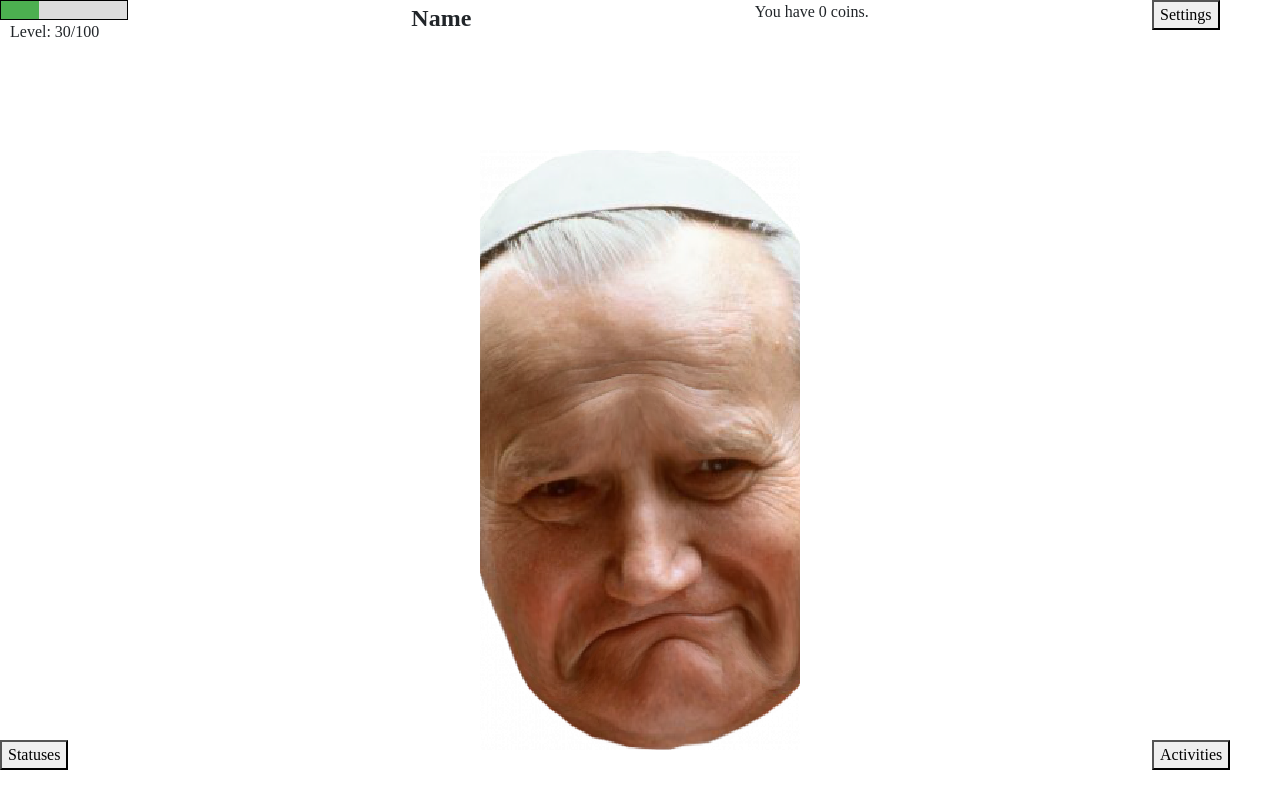
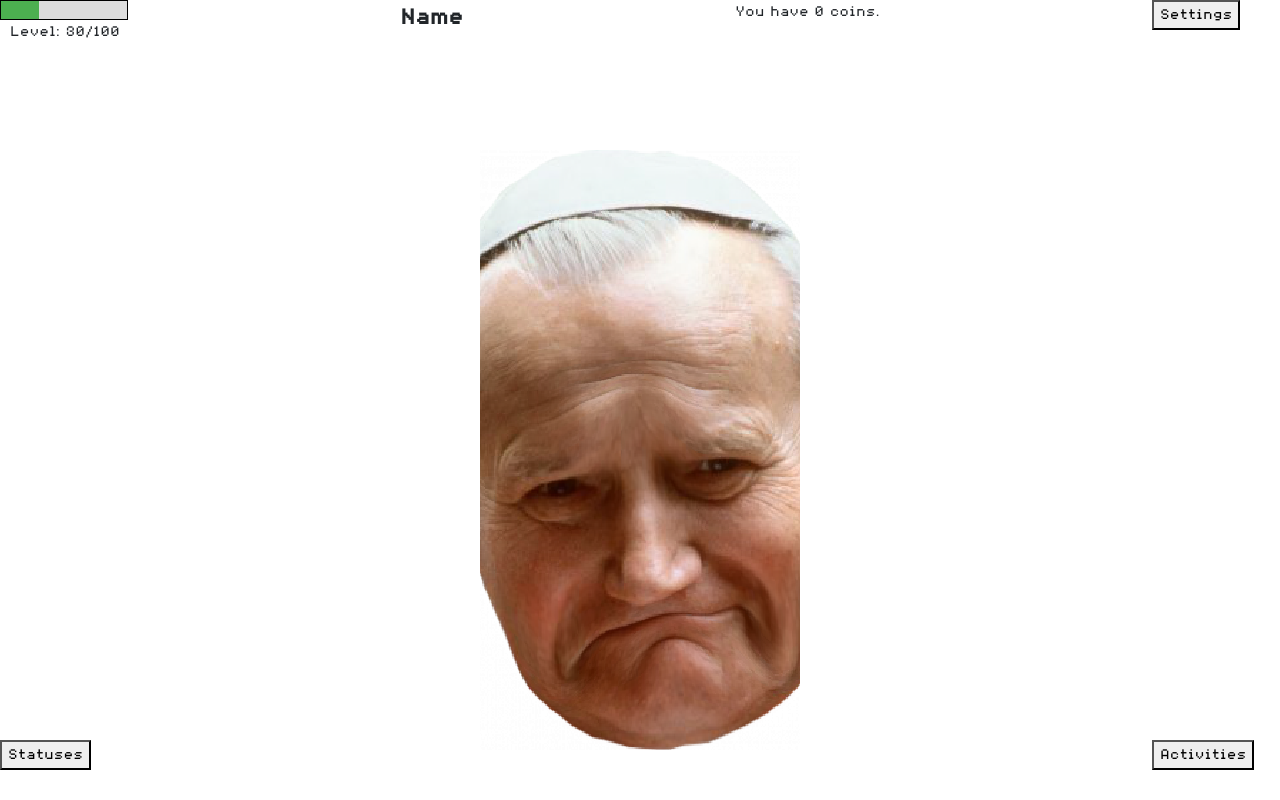
Before and after one commit to wjssk/pixel-pets, an Angular app: page /home in a window 1280 px wide. Built offline with nearby package versions, Linux system fonts and the light colour scheme.

Commit message:
Working fonts and everything v2

```diff
--- a/src/app/dashboard/login-page/login-page.component.scss
+++ b/src/app/dashboard/login-page/login-page.component.scss
@@ -45,7 +45,6 @@
 }
 
 .login {
-  font-family: '8bit', sans-serif;
   font-size: calc(1.8vw + 1.8vh);
   color: $text-fill;
   text-shadow: -2px -2px 0 black,
@@ -98,7 +97,6 @@
 }
 
 .bottom-section {
-  font-family: '8bit', sans-serif;
   display: flex;
   justify-content: space-between;
   align-items: center;
--- a/src/app/dashboard/sign-up/sign-up.component.scss
+++ b/src/app/dashboard/sign-up/sign-up.component.scss
@@ -30,7 +30,6 @@
 }
 
 h2 {
-  font-family: '8bit', sans-serif;
   font-size: calc(1.8vw + 1.8vh);
   color: $text-fill;
   text-shadow: -2px -2px 0 black,
--- a/src/styles.scss
+++ b/src/styles.scss
@@ -7,12 +7,8 @@ body {
   image-rendering: pixelated;
   height: 100vh;
   width: 100vw;
-  font-family: '8bit', sans-serif;
+  font-family: '8bit', sans-serif !important;
   min-font-size: 16px;
-}
-
-.nes-btn {
-  font-family: '8bit', sans-serif;
 }
 
 ::placeholder {
```
